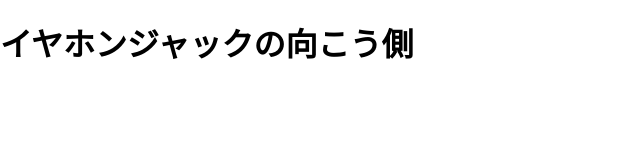
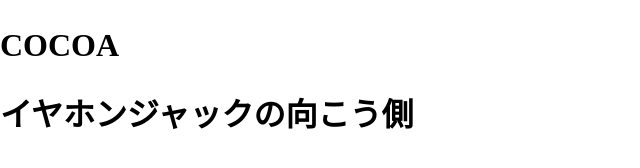
Before and after one commit to pnskh112/studyHTMLAndCSS, a plain HTML site: page chapter02/index.html in a window 1280 px wide. Shown: the whole page, without its empty margins (0-640 px from the left). Drawn offline with Linux system fonts and the light colour scheme.

Commit message:
Add section tag

```diff
--- a/chapter02/index.html
+++ b/chapter02/index.html
@@ -6,7 +6,20 @@
         <title>イヤホンジャックの向こう側</title>
     </head>
     <body>
-        <h1>イヤホンジャックの向こう側</h1>
+        <!-- h1タグは表示している１つのWebページ内で１つだけであることが普通 -->
+        <!-- なのでセクションを分けてあげる -->
+        <!-- セクションが分かれていれば見出しが分かれていてもOK -->
+        <!-- headerタグは一つのページ内で一つしか使わないことが一般的なので、headerタグにグローバル属性のclassを持たせることはあまりない -->
+        <header>
+            <h1>COCOA</h1>
+        </header>
+        <!-- sectionタグは複数作ることもできる -->
+        <!-- 通常、sectionはclassというグローバル属性を持たせることができるのでそれをつけることが一般的 -->
+        <!-- CSSをつけるときは一般的にclass属性をつけることが多い -->
+        <!-- id属性はJavaScriptと組み合わせるときに使うのが普通 -->
+        <section class="information">
+            <h1>イヤホンジャックの向こう側</h1>
+        </section>
         <link rel="stylesheet" href="./css/style.css">
     </body>
 </html>
```
